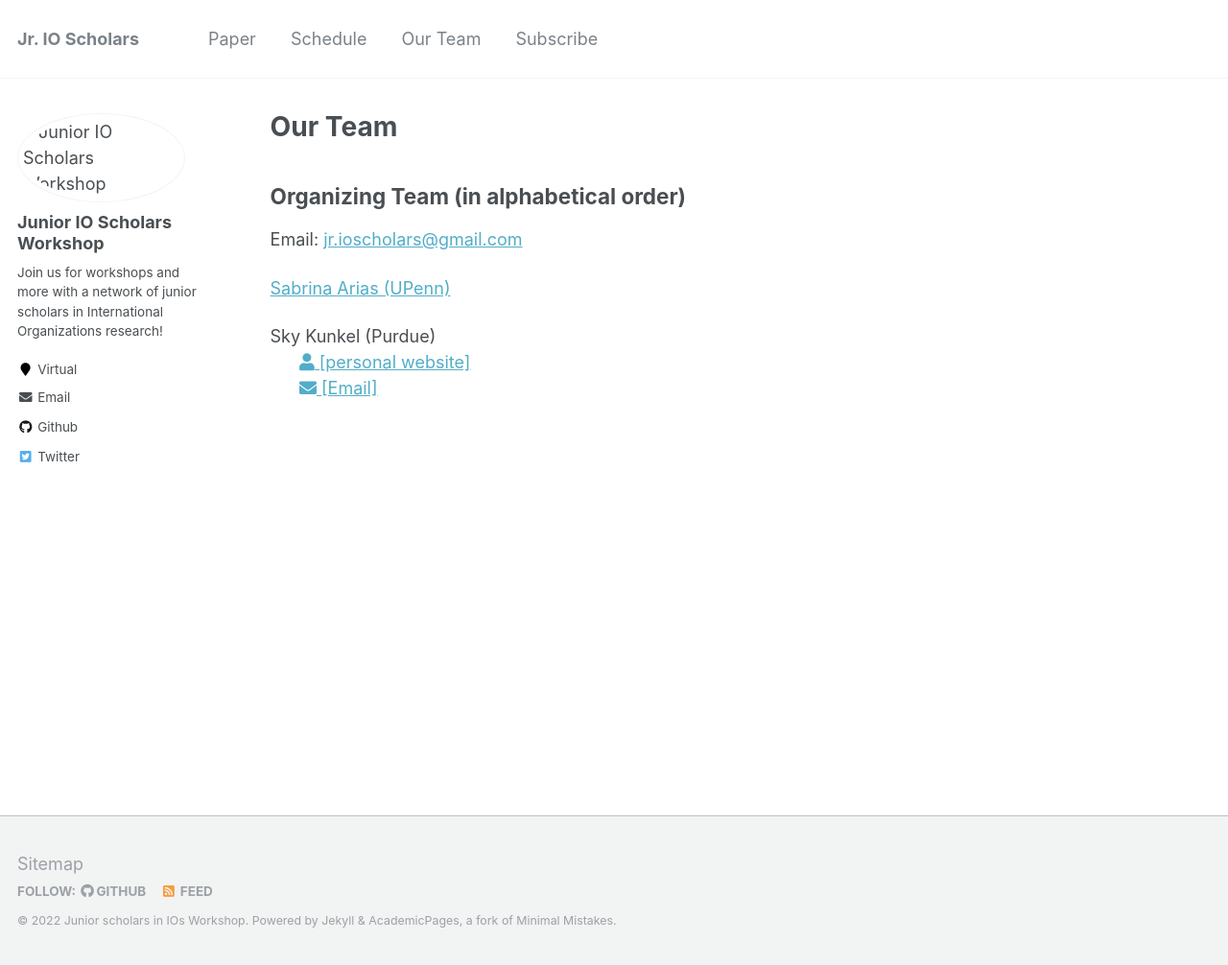
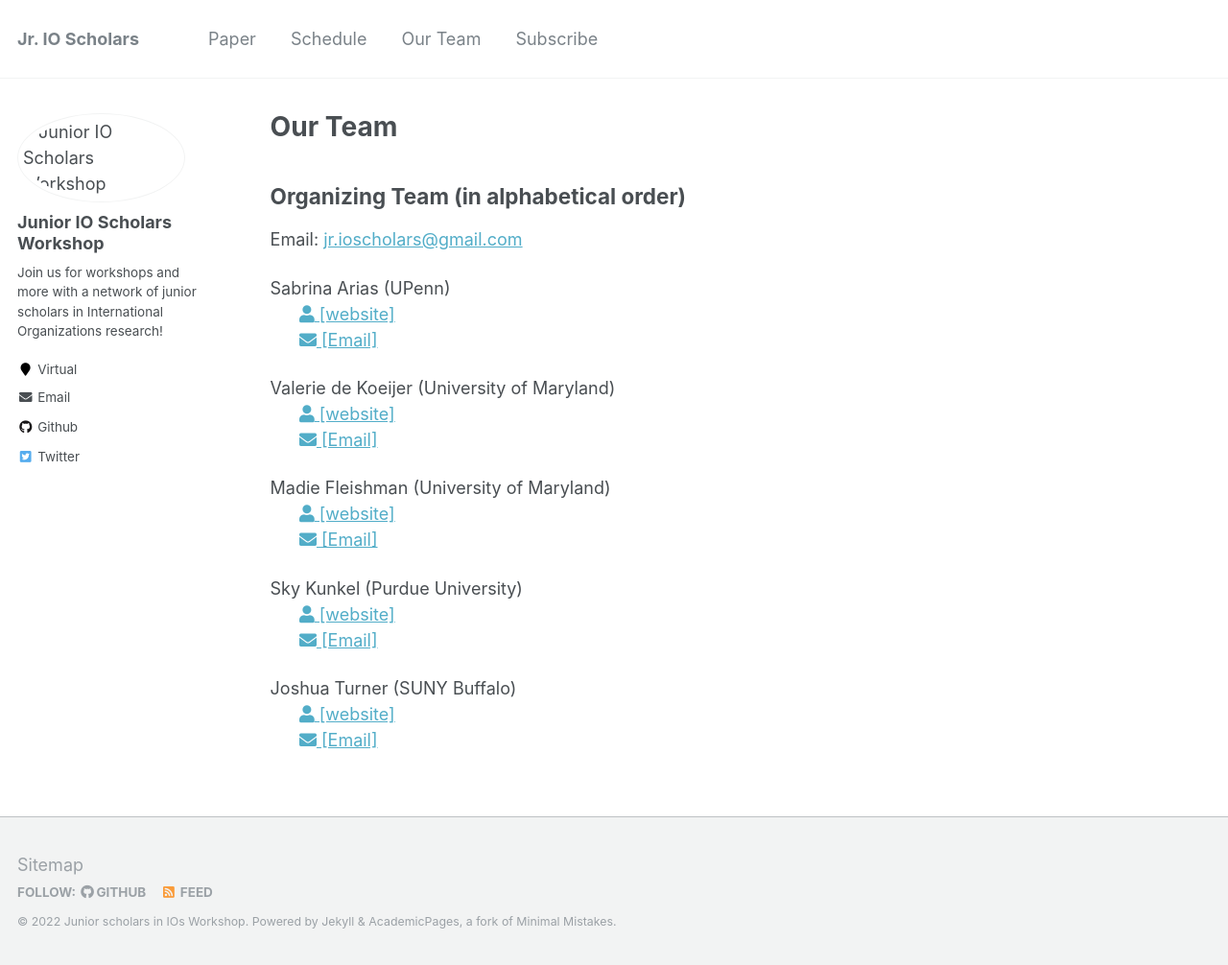
Before and after one commit to IO-workshop/IO-workshop.github.io, a Jekyll site: the page built from _pages/team.md, in a window 1280 px wide and 1006 px high. Shown: the whole window at 96% size. Built offline with Jekyll 4.4.1, drawn with Linux system fonts in a browser that asks for light colours.

Commit message:
updated team

```diff
--- a/_pages/team.md
+++ b/_pages/team.md
@@ -9,8 +9,22 @@ author_profile: true
 
 Email: [jr.ioscholars@gmail.com](jr.ioscholars@gmail.com)
 
-[Sabrina Arias (UPenn)](https://wp.nyu.edu/zoege/)
+Sabrina Arias (UPenn)
+<br>&nbsp;&nbsp;&nbsp;&nbsp;&nbsp;&nbsp;<span style="padding-right:5%"><a href='{{ "https://www.sabrinabarias.com/"}}'><i class='fas fa-user'></i> [website]</a></span>
+<br>&nbsp;&nbsp;&nbsp;&nbsp;&nbsp;&nbsp;<span style="padding-right:5%"><a href='{{ "mailto:sbarias20@gmail.com"}}'><i class='fas fa-envelope'></i> [Email]</a></span>
 
-Sky Kunkel (Purdue)
-<br>&nbsp;&nbsp;&nbsp;&nbsp;&nbsp;&nbsp;<span style="padding-right:5%"><a href='{{ "https://www.skytheacademic.com"}}'><i class='fas fa-user'></i> [personal website]</a></span>
+Valerie de Koeijer (University of Maryland)
+<br>&nbsp;&nbsp;&nbsp;&nbsp;&nbsp;&nbsp;<span style="padding-right:5%"><a href='{{ "https://politicalscience.jhu.edu/directory/valerie-de-koeijer/"}}'><i class='fas fa-user'></i> [website]</a></span>
+<br>&nbsp;&nbsp;&nbsp;&nbsp;&nbsp;&nbsp;<span style="padding-right:5%"><a href='{{ "mailto:vdekoei1@jhu.edu"}}'><i class='fas fa-envelope'></i> [Email]</a></span>
+
+Madie Fleishman (University of Maryland)
+<br>&nbsp;&nbsp;&nbsp;&nbsp;&nbsp;&nbsp;<span style="padding-right:5%"><a href='{{ "https://gvpt.umd.edu/gradprofile/fleishman/madeline"}}'><i class='fas fa-user'></i> [website]</a></span>
+<br>&nbsp;&nbsp;&nbsp;&nbsp;&nbsp;&nbsp;<span style="padding-right:5%"><a href='{{ "mailto:mfleish@umd.edu"}}'><i class='fas fa-envelope'></i> [Email]</a></span>
+
+Sky Kunkel (Purdue University)
+<br>&nbsp;&nbsp;&nbsp;&nbsp;&nbsp;&nbsp;<span style="padding-right:5%"><a href='{{ "https://www.skytheacademic.com"}}'><i class='fas fa-user'></i> [website]</a></span>
 <br>&nbsp;&nbsp;&nbsp;&nbsp;&nbsp;&nbsp;<span style="padding-right:5%"><a href='{{ "mailto:kunkel3@purdue.edu"}}'><i class='fas fa-envelope'></i> [Email]</a></span>
+
+Joshua Turner (SUNY Buffalo)
+<br>&nbsp;&nbsp;&nbsp;&nbsp;&nbsp;&nbsp;<span style="padding-right:5%"><a href='{{ "https://www.joshuaaturner.com/"}}'><i class='fas fa-user'></i> [website]</a></span>
+<br>&nbsp;&nbsp;&nbsp;&nbsp;&nbsp;&nbsp;<span style="padding-right:5%"><a href='{{ "mailto:turner2@buffalo.edu"}}'><i class='fas fa-envelope'></i> [Email]</a></span>
```
